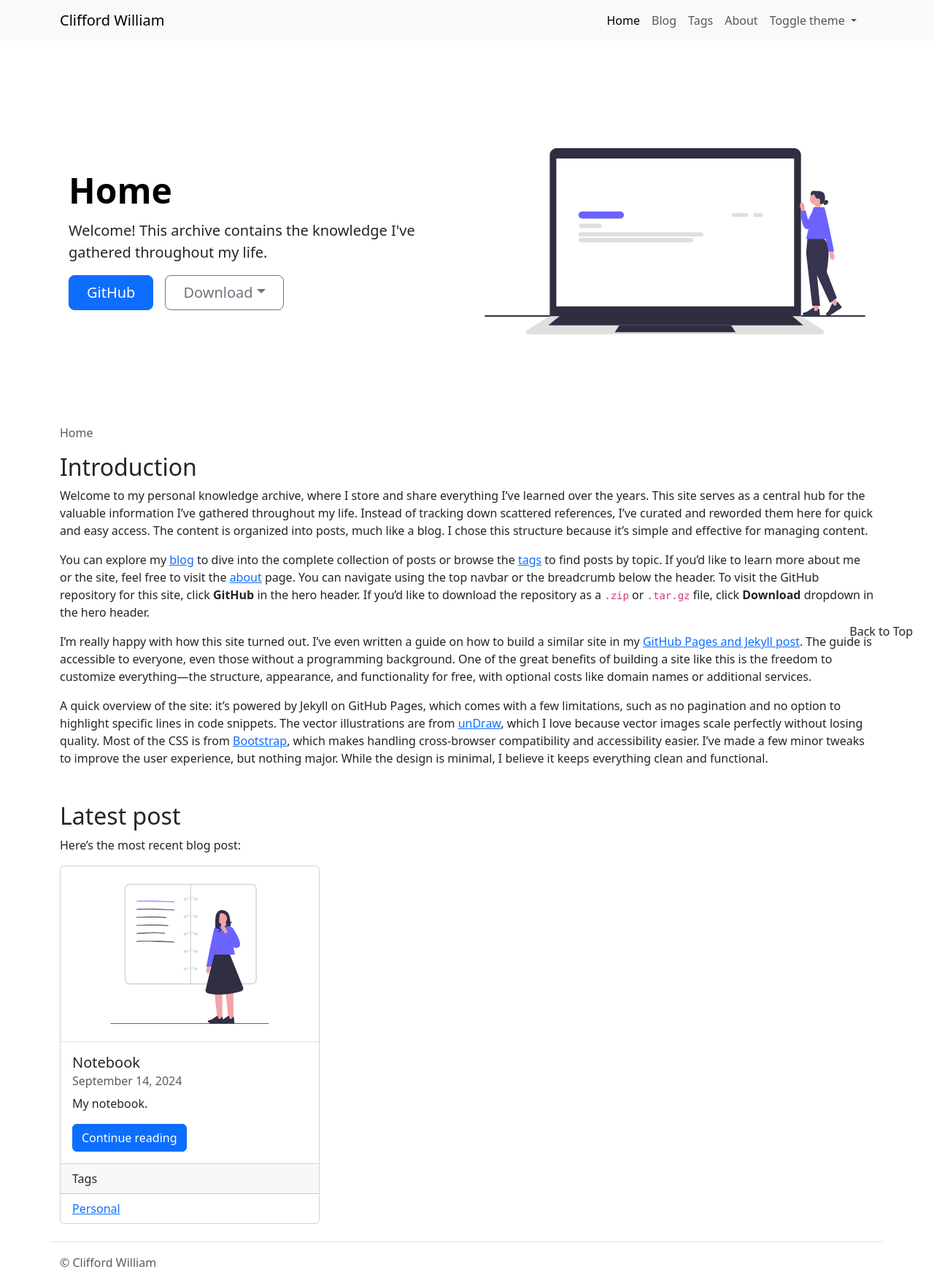
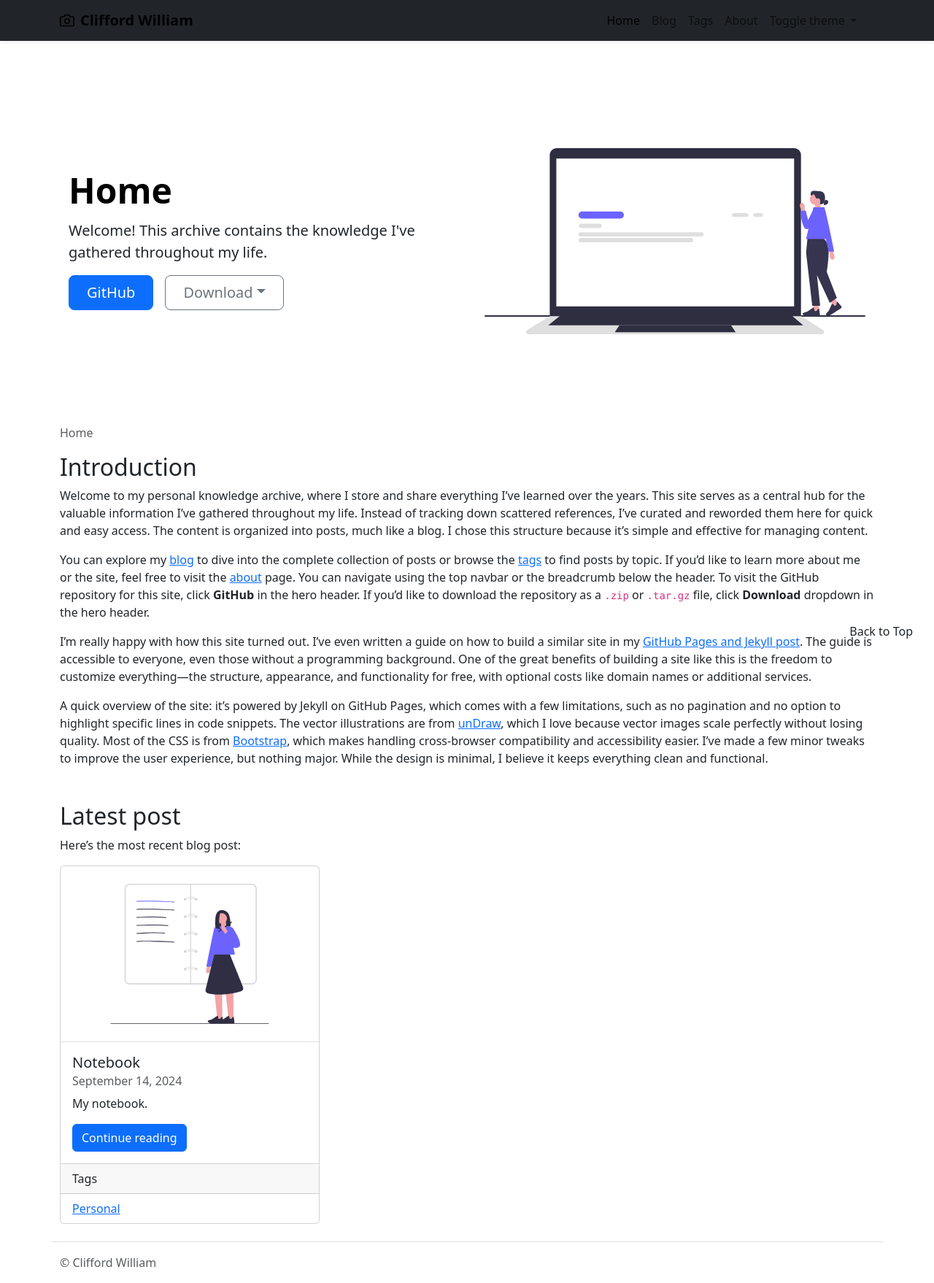
Before and after one commit to cliffordwilliam/my_archive, a Jekyll site: the page built from index.md, in a window 1280 px wide. Shown: the whole page at 73% size. Built offline with Jekyll 4.4.1, drawn with Linux system fonts in a browser that asks for light colours.

Commit message:
update navbar

```diff
--- a/_layouts/default.html
+++ b/_layouts/default.html
@@ -11,9 +11,17 @@
 
 <body>
   <header>
-    <nav class="navbar navbar-expand-lg bg-body-tertiary mb-4">
+    <nav class="navbar navbar-expand-lg bg-dark shadow-sm mb-4">
       <div class="container">
-        <a class="navbar-brand" href="{{ site.baseurl }}/">{{ site.author_name }}</a>
+        <a class="navbar-brand d-flex align-items-center" href="{{ site.baseurl }}/">
+          <svg xmlns="http://www.w3.org/2000/svg" width="20" height="20" fill="none" stroke="currentColor"
+            stroke-linecap="round" stroke-linejoin="round" stroke-width="2" aria-hidden="true" class="me-2"
+            viewBox="0 0 24 24">
+            <path d="M23 19a2 2 0 0 1-2 2H3a2 2 0 0 1-2-2V8a2 2 0 0 1 2-2h4l2-3h6l2 3h4a2 2 0 0 1 2 2z"></path>
+            <circle cx="12" cy="13" r="4"></circle>
+          </svg>
+          <strong>{{ site.author_name }}</strong>
+        </a>
         <button class="navbar-toggler" type="button" data-bs-toggle="offcanvas" data-bs-target="#offcanvasNavbar"
           aria-controls="offcanvasNavbar" aria-label="Toggle navigation">
           <span class="navbar-toggler-icon"></span>
```
